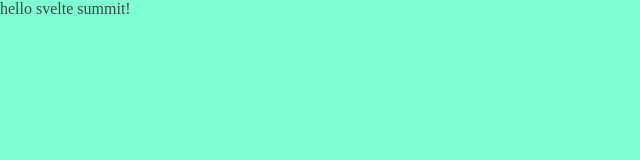
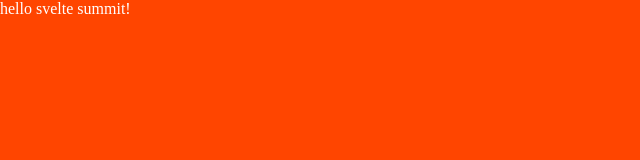
Before and after one commit to lukeed/pages-fullstack, a plain HTML site: page public/index.html in a window 1280 px wide. Shown: the whole page, without its empty margins (0-640 px from the left). Drawn offline with Linux system fonts and the light colour scheme.

Commit message:
fix bg color (#1)

```diff
--- a/public/style.css
+++ b/public/style.css
@@ -4,7 +4,7 @@
 }
 
 body {
-	color: #424242;
-	background-color: aquamarine;
+	color: #fff;
+	background-color: orangered;
 	font-family: 'Comic Sans';
 }
```
